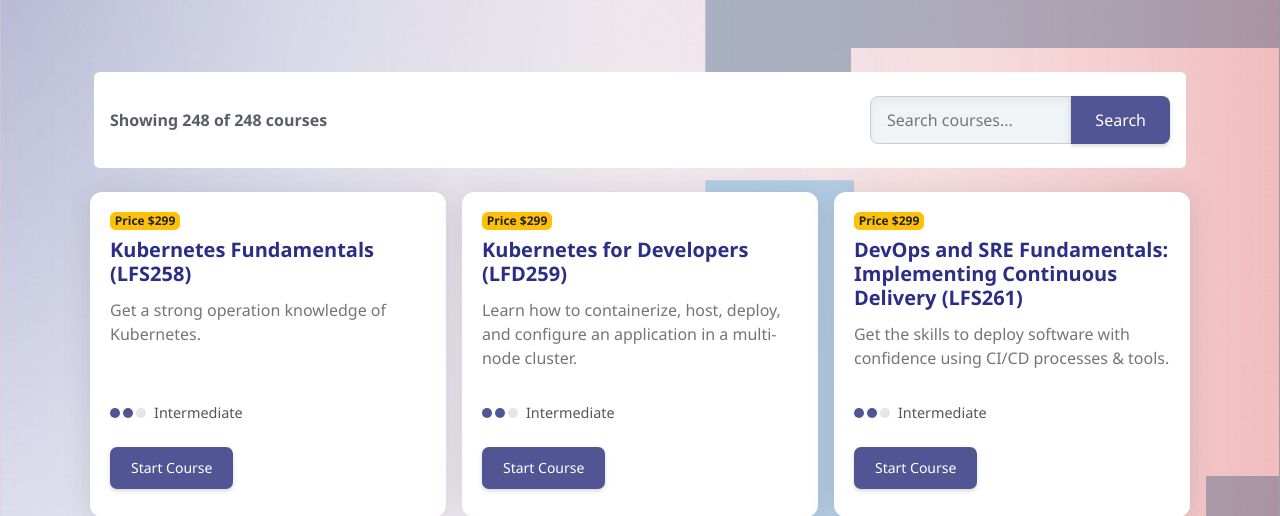
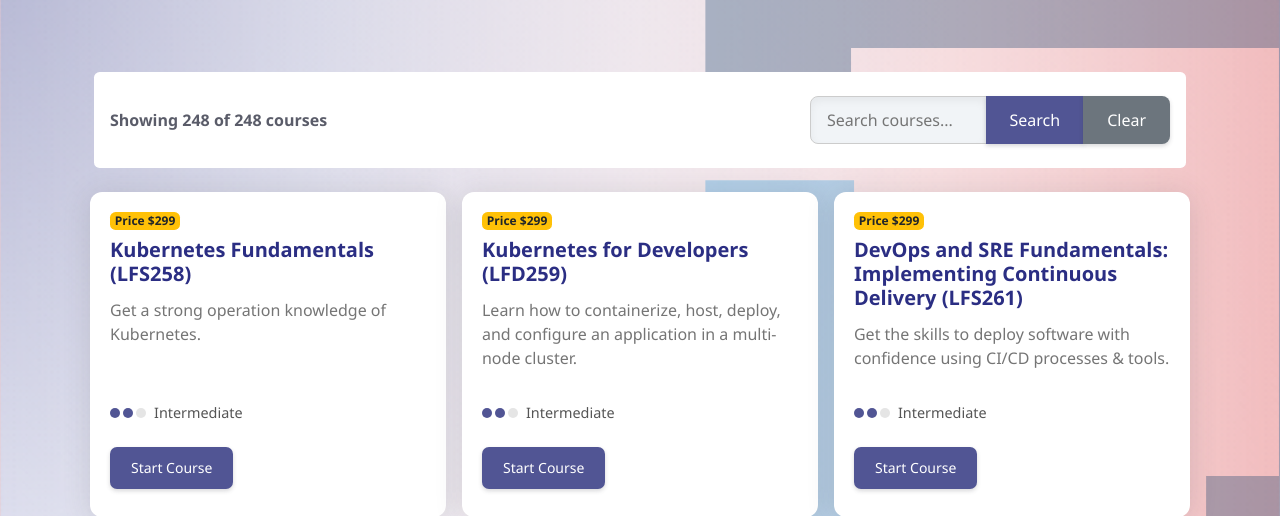
Before and after one commit to Security-Knowledge-Framework/edu-search, a Flask app: page /courses in a window 1280 px wide; the page is wider, and only the part inside the window is pictured. Shown: the part 83-599 px from the top of that part. Run offline with Flask 3, Linux system fonts and the light colour scheme; some libraries are stand-ins or nearby versions.

Commit message:
small bug fixes

```diff
--- a/lf-app/app/templates/courses.html
+++ b/lf-app/app/templates/courses.html
@@ -13,10 +13,11 @@
     </div>
 
     <!-- RIGHT: Search Field -->
-    <div class="input-group" style="max-width: 300px;">
+    <div class="input-group" style="max-width: 360px;">
       <input type="text" id="searchInput" class="form-control" placeholder="Search courses..." onkeydown="handleSearchKey(event)">
       <div class="input-group-append">
         <button class="btn btn-primary" type="button" onclick="performSearch()">Search</button>
+        <button class="btn btn-secondary" type="button" onclick="clearSearch()">Clear</button>
       </div>
     </div>
   </div>
@@ -134,6 +135,11 @@ function handleSearchKey(event) {
 }
 
 document.addEventListener('DOMContentLoaded', updateCourseCounter);
+
+function clearSearch() {
+    document.getElementById('searchInput').value = '';
+    window.location.reload(); // reloads the page and restores the full course list
+  }
 </script>
 
 
@@ -241,5 +247,15 @@ document.addEventListener('DOMContentLoaded', updateCourseCounter);
   opacity: 1;
 }
 
+.btn-secondary {
+  background-color: #6c757d;
+  border-color: #6c757d;
+  color: white;
+}
+
+.btn-secondary:hover {
+  background-color: #5a6268;
+  border-color: #545b62;
+}
 </style>
 {% include 'footer.html' %}
```
